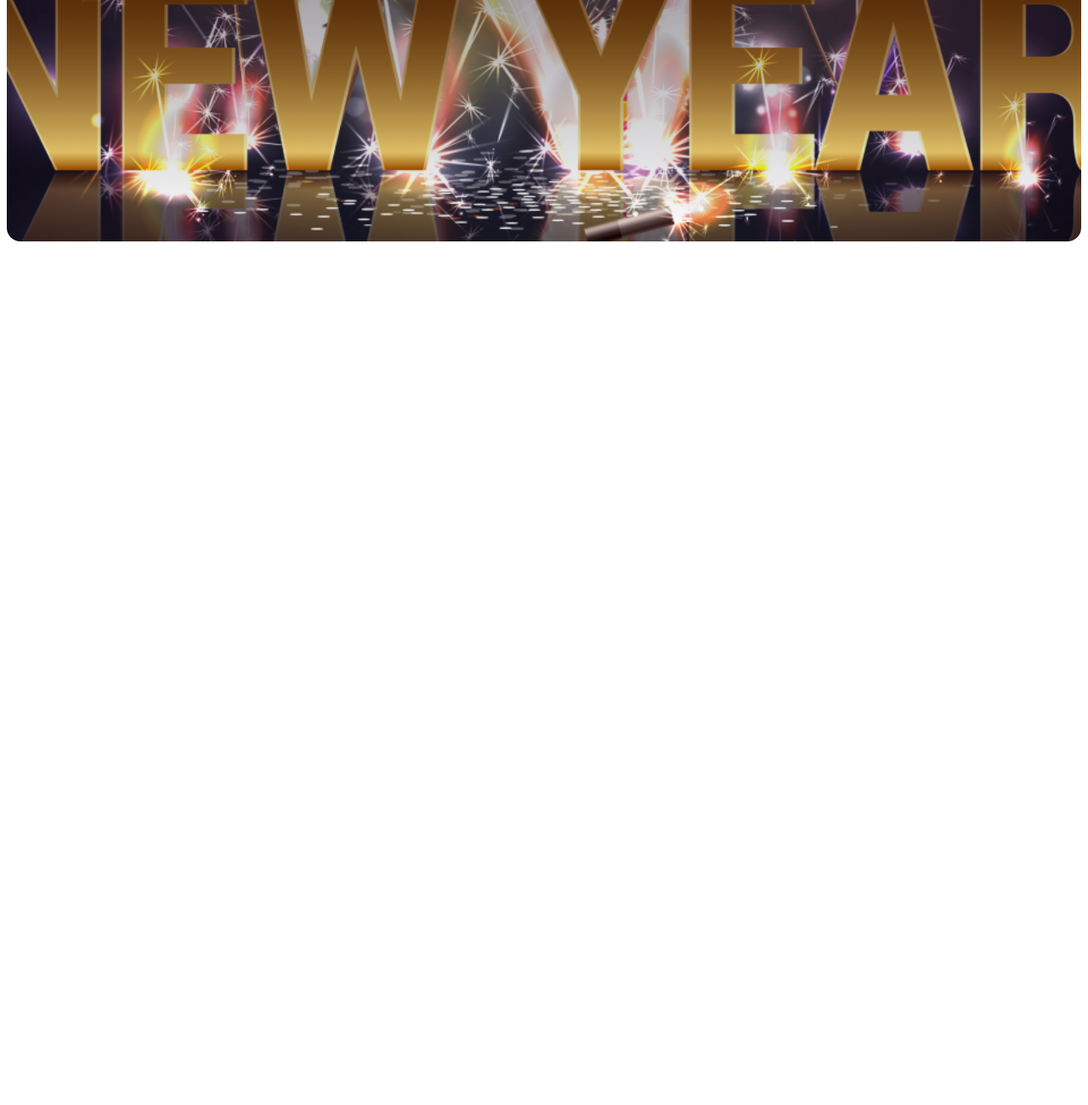
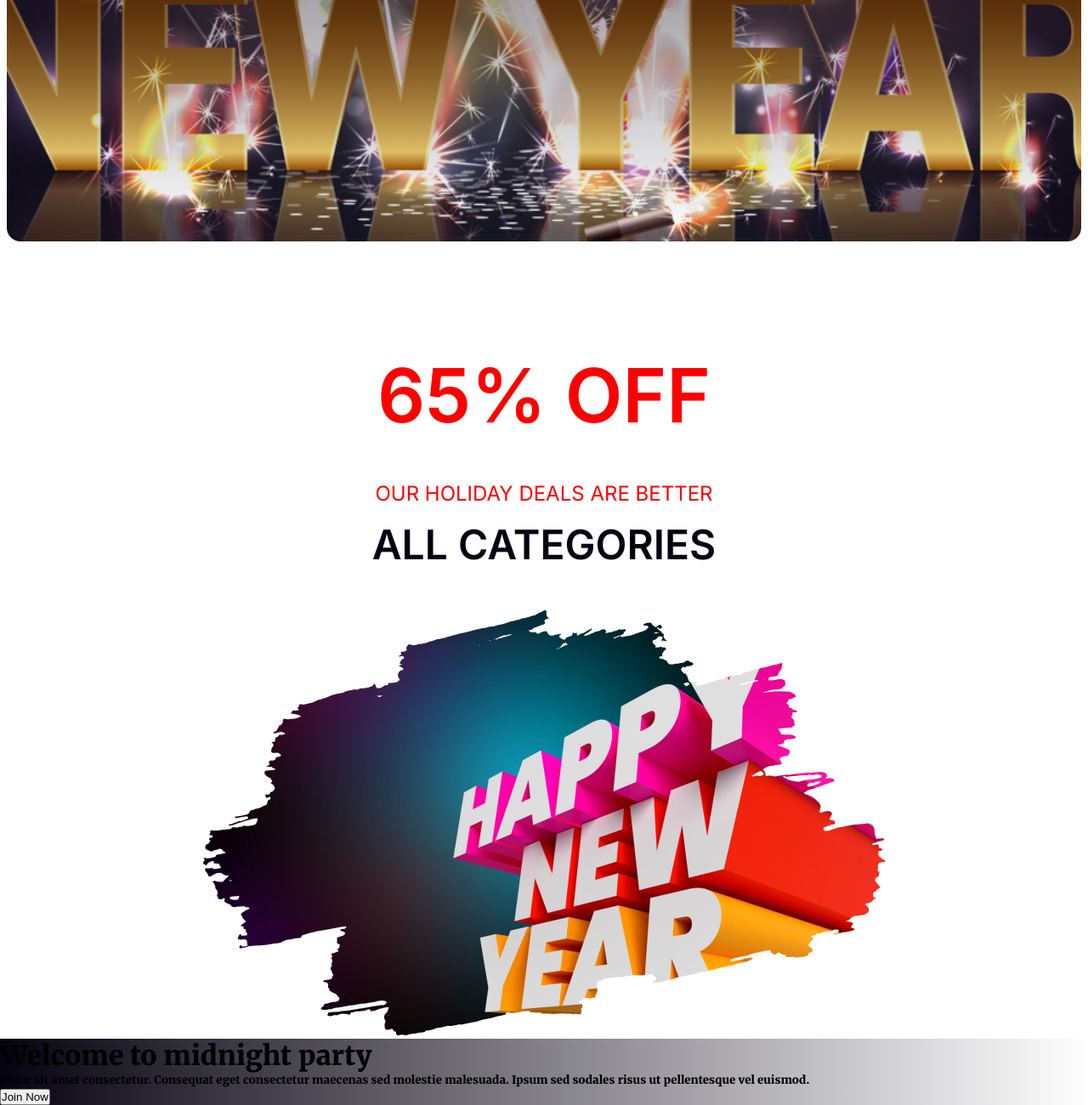
Before and after one commit to NihanShahriarPalock/PH-Assignment-1, a plain HTML site: page index.html in a window 1280 px wide. Shown: the part 524-1824 px from the top of the page at 85% size. Before the commit the page ends 816 px from the top, so only its background shows below. Drawn offline with Linux system fonts and the light colour scheme.

Commit message:
percentage section done

```diff
--- a/index.html
+++ b/index.html
@@ -14,7 +14,29 @@
       </div>
     </header>
 
-    <main></main>
+    <main>
+
+        <div class="percentage-sec">
+            <h1 class="percenatge">65% OFF</h1>
+            <h5 class="holidays-txt">OUR HOLIDAY DEALS ARE BETTER</h5>
+            <h3 class="catagories-txt">ALL CATEGORIES</h3>
+            <img src="/images/New Year Photo.png" alt="New Year Photo">
+        </div>
+
+        <div class="midnight-party">
+            <h1 class="party-greet">
+                Welcome to midnight party
+            </h1>
+
+            <h5 class="party-text">Dolor sit amet consectetur. Consequat eget consectetur maecenas sed molestie malesuada. Ipsum sed sodales risus ut pellentesque vel euismod. </h5>
+
+            <button class="btn-join">Join Now</button>
+        </div>
+
+
+
+
+    </main>
 
     <footer></footer>
   </body>
--- a/styles/dashboard.css
+++ b/styles/dashboard.css
@@ -41,4 +41,34 @@ body {
 
 /* Body Section */
 
+.percentage-sec {
+  text-align: center;
+  font-family: Inter;
+}
+
+.percenatge {
+  color: #f00;
+  font-size: 88px;
+  font-weight: 700;
+  padding: 120px 0 48px;
+}
+
+.holidays-txt {
+  color: #f00;
+  font-size: 24px;
+  font-weight: 500;
+  padding: 0 0 16px;
+}
+
+.catagories-txt {
+  padding: 0 0 48px;
+  color: #070211;
+  font-size: 48px;
+  font-weight: 700;
+}
+
+.midnight-party {
+  background: linear-gradient(90deg, #070211 0%, rgba(7, 2, 17, 0) 100%);
+}
+
 /* Footer Section */
```
